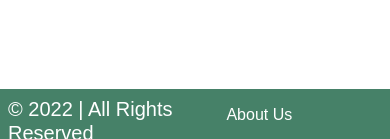
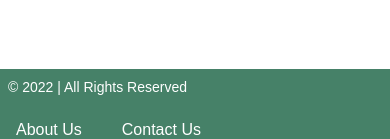
Before and after one commit to n00bNn00b/textile-machines-mart-client, a React (Create React App) app: page /login in a window 390 px wide. Shown: the part 705-844 px from the top of the page. Built offline with nearby package versions, Linux system fonts and the light colour scheme; no server answers.

Commit message:
Social Login Button alignment has been fixed for mobile devices

```diff
--- a/src/pages/Blog/Blog.jsx
+++ b/src/pages/Blog/Blog.jsx
@@ -4,7 +4,16 @@ import { Container } from "react-bootstrap";
 const Blog = () => {
   return (
     <Container className="mt-5 mb-5 pb-5">
-      <h2 className="pt-5">Blog</h2>
+      <h2 className="pt-5 text-center">
+        Difference between JavaScript and NodeJS
+      </h2>
+      <p>
+        JavaScript is a programming language that needs to write script with
+        which websites become interactive. JavaScript can run only in browsers
+        which used in client side. Devopers can add HTML through JavaScript and
+        it is needed to work with DOM. JavaScript can run in any brwser engine
+        like V8, JS Core, Spidermonkey etc.
+      </p>
     </Container>
   );
 };
--- a/src/pages/ContactUs/ContactUs.jsx
+++ b/src/pages/ContactUs/ContactUs.jsx
@@ -27,7 +27,7 @@ const ContactUs = () => {
     toast("Your message has been sent!");
   };
   return (
-    <Container className="mt-5 pt-5 w-50 pb-5">
+    <Container className="mt-5 pt-5 w-50 mb-5 pb-5">
       <Form ref={form} onSubmit={sendEmailHandler} className="pb-5">
         <h2 className="text-center">Contact Us</h2>
         <p className="text-center">
--- a/src/pages/SharedComponents/Footer/Footer.jsx
+++ b/src/pages/SharedComponents/Footer/Footer.jsx
@@ -5,16 +5,16 @@ import { Link } from "react-router-dom";
 const Footer = () => {
   const year = new Date().getFullYear();
   return (
-    <div
-      style={{ backgroundColor: "rgb(70, 129, 104)", height: "50px" }}
-      className="fixed-bottom mt-5 pb-5 d-flex justify-content-between"
+    <footer
+      style={{ backgroundColor: "rgb(70, 129, 104)", height: "70px" }}
+      className="fixed-bottom row mt-5 pb-5 d-flex justify-content-between"
     >
-      <div>
-        <h5 className="ms-2 mt-2 text-white ">
-          &copy; {year} | All Rights Reserved{" "}
-        </h5>
+      <div className="col-md-6 col-sm-12">
+        <h6 className="ms-2 mt-2 text-white ">
+          <small>&copy; {year} | All Rights Reserved </small>
+        </h6>
       </div>
-      <div className="mt-2">
+      <div className="mt-2 col-md-6 col-sm-12">
         <h6>
           <Nav>
             <Nav.Link className="text-white me-2" as={Link} to="/about">
@@ -27,7 +27,7 @@ const Footer = () => {
           </Nav>
         </h6>{" "}
       </div>
-    </div>
+    </footer>
   );
 };
 
--- a/src/pages/authentication/Login/Login.jsx
+++ b/src/pages/authentication/Login/Login.jsx
@@ -45,7 +45,7 @@ const Login = () => {
     localStorage.setItem("accessToken", data.accessToken);
   };
   return (
-    <Container className="w-50 mt-5">
+    <Container className=" mt-5">
       <h1 className="my-3 text-center pt-5">Login</h1>
       <Form onSubmit={handleLogin}>
         <Form.Group className="mb-3" controlId="formBasicEmail">
--- a/src/pages/authentication/SocialLogin/SocialLogin.jsx
+++ b/src/pages/authentication/SocialLogin/SocialLogin.jsx
@@ -59,10 +59,10 @@ const SocialLogin = () => {
       <Button
         onClick={googleSignInHandler}
         style={{ backgroundColor: "rgb(70 129 104)" }}
-        className="w-25 border-0 my-3"
+        className="w-50 border-0 my-3"
       >
         <img
-          className="w-25"
+          style={{ height: "78px", width: "80px" }}
           src="https://upload.wikimedia.org/wikipedia/commons/thumb/5/53/Google_%22G%22_Logo.svg/2048px-Google_%22G%22_Logo.svg.png"
           alt="google"
         />
@@ -70,11 +70,13 @@ const SocialLogin = () => {
       <br />
       <Button
         onClick={gitHubSignInHandler}
-        style={{ backgroundColor: "rgb(70 129 104)" }}
-        className="w-25 border-0"
+        style={{
+          backgroundColor: "rgb(70 129 104)",
+        }}
+        className="w-50 border-0"
       >
         <img
-          className="w-25"
+          style={{ height: "78px", width: "78px" }}
           src="https://upload.wikimedia.org/wikipedia/commons/9/91/Octicons-mark-github.svg"
           alt="gitHub"
         />
```
